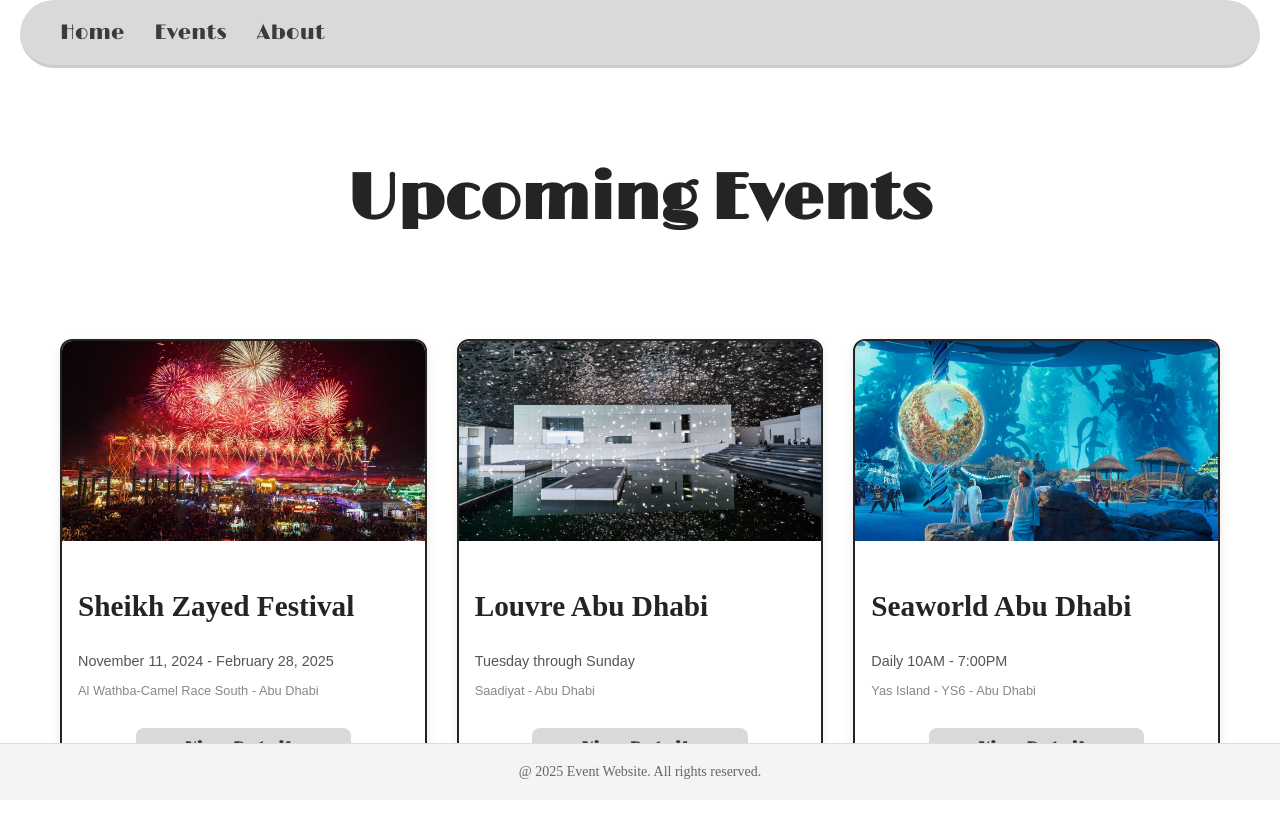
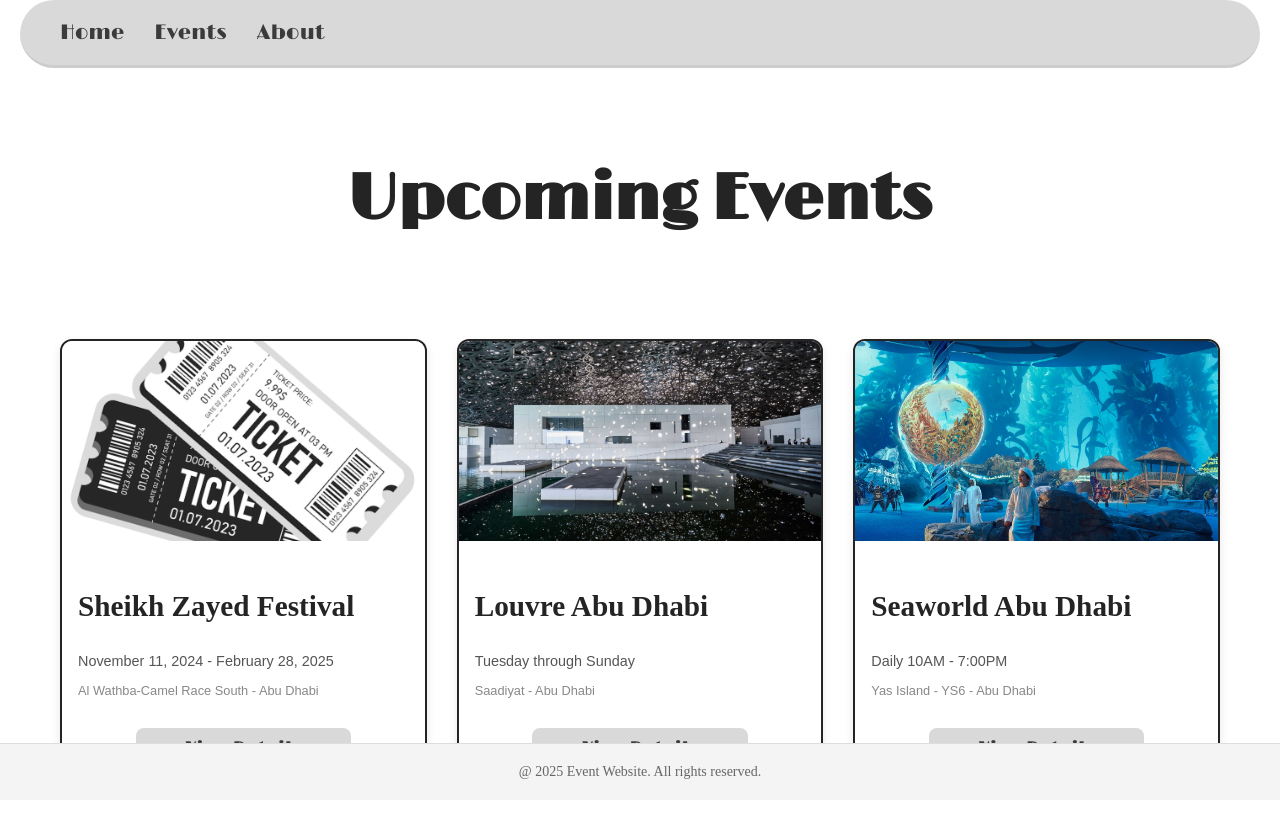
Before and after one commit to Shahd3/Event-web, a React (Vite) app: page /events in a window 1280 px wide. Shown: the top 818 px of the page. Built offline with nearby package versions, Linux system fonts and the light colour scheme.

Commit message:
changed img

```diff
--- a/src/Data/events.js
+++ b/src/Data/events.js
@@ -3,7 +3,7 @@
         id : '1',
         title : 'Sheikh Zayed Festival',
         date :'November 11, 2024 - February 28, 2025' ,
-        image :'/src/assets/img/SH.jpg',
+        image :'/src/assets/img/tickets.png',
         location :'Al Wathba-Camel Race South - Abu Dhabi',
         description: "The Sheikh Zayed Heritage Festival is a major annual cultural and entertainment event in Abu Dhabi, specifically in Al Wathba, that celebrates the UAE's rich heritage and traditions. It's named in honor of the UAE's founding father, Sheikh Zayed bin Sultan Al Nahyan. The festival typically runs from November to March, offering a blend of traditional and modern experiences. "
     },
```
